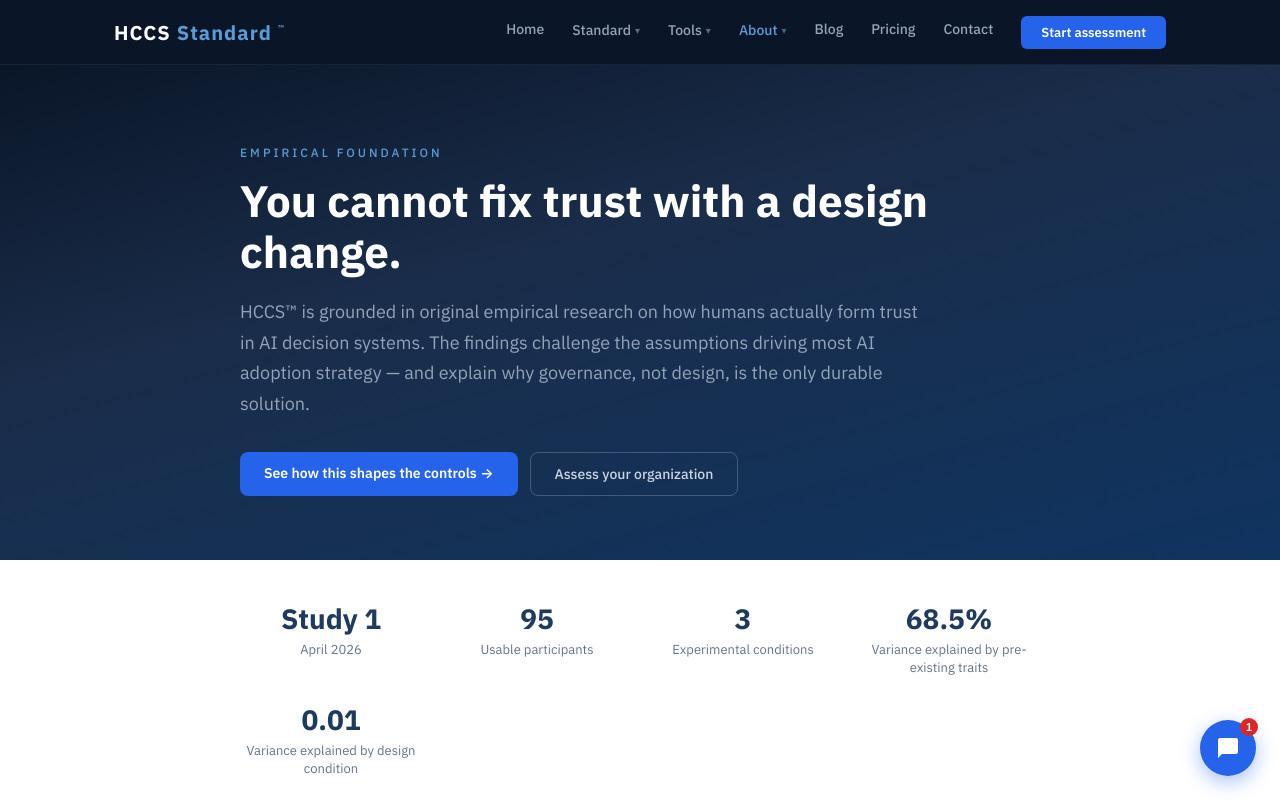
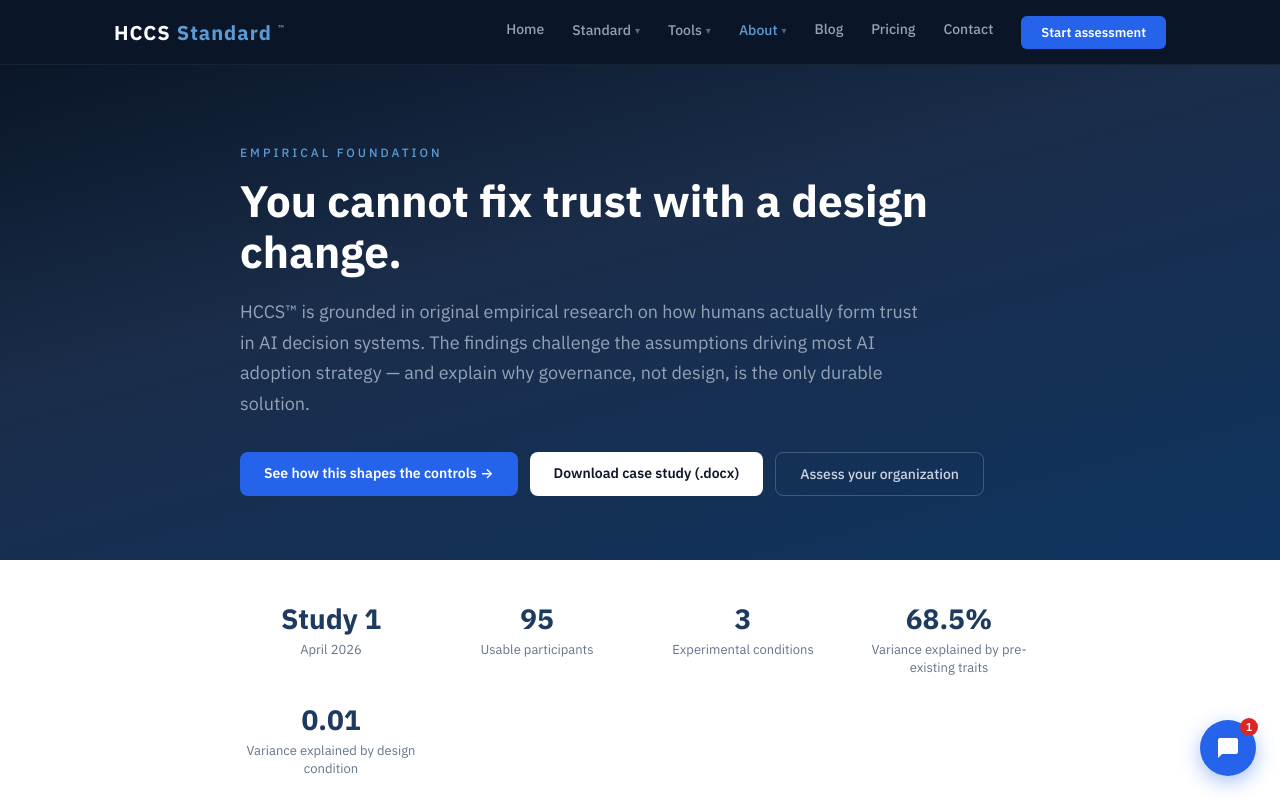
Before and after one commit to dianemalefyt-creator/hccs-site, a React (Vite) app: page /research in a window 1280 px wide. Shown: the top 800 px of the page. Built offline with nearby package versions, Linux system fonts and the light colour scheme.

Commit message:
Updated with case study

```diff
--- a/src/pages/Research.jsx
+++ b/src/pages/Research.jsx
@@ -92,6 +92,9 @@
             <Link to="/controls" style={{ background: '#2563eb', color: '#fff', padding: '12px 24px', borderRadius: 8, fontSize: 14, fontWeight: 600, textDecoration: 'none' }}>
               See how this shapes the controls →
             </Link>
+            <a href="/docs/HCCS-Case-Study-AI-Trust-Research.docx" download style={{ background: '#fff', color: '#0f172a', padding: '12px 24px', borderRadius: 8, fontSize: 14, fontWeight: 600, textDecoration: 'none' }}>
+              Download case study (.docx)
+            </a>
             <Link to="/assess" style={{ border: '1px solid rgba(255,255,255,0.2)', color: '#cbd5e1', padding: '12px 24px', borderRadius: 8, fontSize: 14, fontWeight: 500, textDecoration: 'none' }}>
               Assess your organization
             </Link>
```
Also changed, not shown: 4 other files (tests, documents, lock files or other folders).
